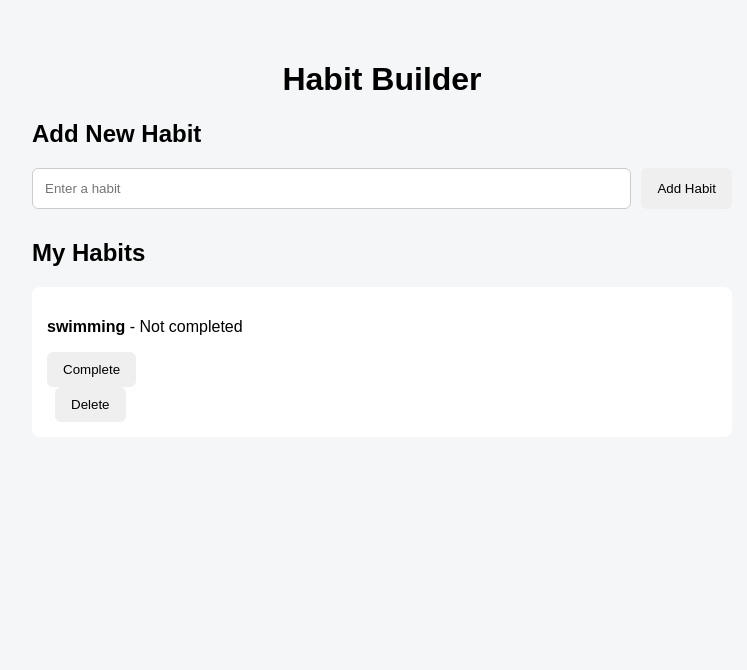
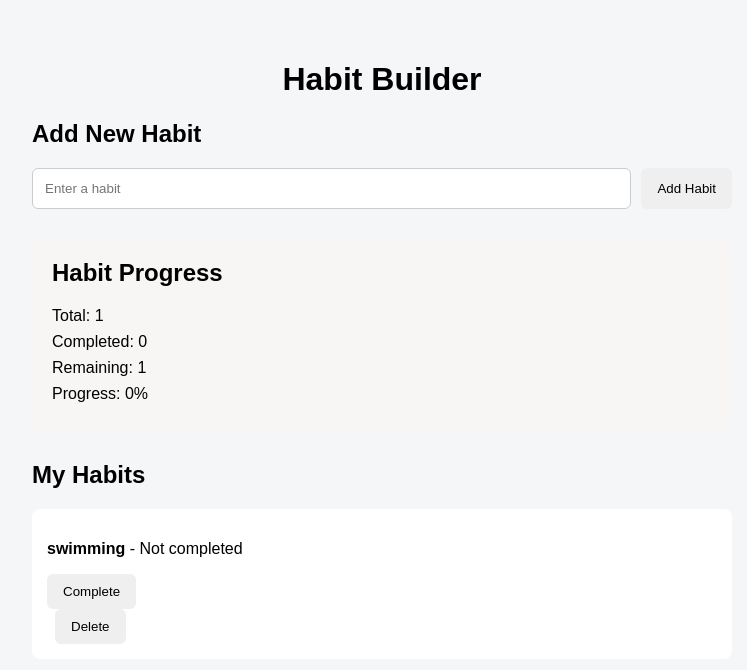
Before and after one commit to shokhsalijanoff-eng/habit-builder, a Flask app: page / in a window 1280 px wide. Shown: the top 670 px of the page, without its empty margins (258-1005 px from the left). Run offline with Flask 3, Linux system fonts and the light colour scheme.

Commit message:
Add habit progress statistics

```diff
--- a/app.py
+++ b/app.py
@@ -9,7 +9,23 @@ def home():
     with open("habits.json", "r") as file:
         habits = json.load(file)
 
-    return render_template("index.html", habits=habits)
+    total = len(habits)
+    completed = sum(1 for habit in habits if habit["completed"])
+    remaining = total - completed
+
+    if total > 0:
+        progress = round((completed / total) * 100)
+    else:
+        progress = 0
+
+    return render_template(
+        "index.html",
+        habits=habits,
+        total=total,
+        completed=completed,
+        remaining=remaining,
+        progress=progress
+    )
 
 
 @app.route("/add", methods=["POST"])
--- a/static/style.css
+++ b/static/style.css
@@ -48,3 +48,17 @@ button {
 .delete {
     margin-left: 8px;
 }
+.progress {
+    background: rgb(248, 245, 245);
+    padding: 20px;
+    margin-bottom: 30px;
+    border-radius: 8px;
+}
+
+.progress h2 {
+    margin-top: 0;
+}
+
+.progress p {
+    margin: 8px 0;
+}
--- a/templates/index.html
+++ b/templates/index.html
@@ -25,7 +25,14 @@
             >
             <button type="submit">Add Habit</button>
         </form>
+<div class="progress">
+    <h2>Habit Progress</h2>
 
+    <p>Total: {{ total }}</p>
+    <p>Completed: {{ completed }}</p>
+    <p>Remaining: {{ remaining }}</p>
+    <p>Progress: {{ progress }}%</p>
+</div>
         <h2>My Habits</h2>
 
         {% for habit in habits %}
```
